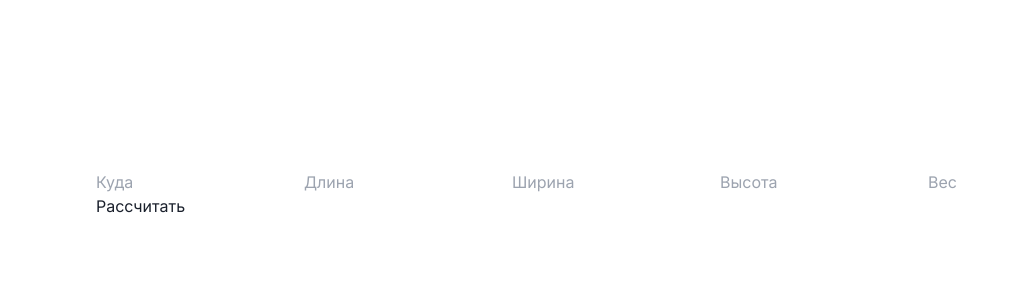
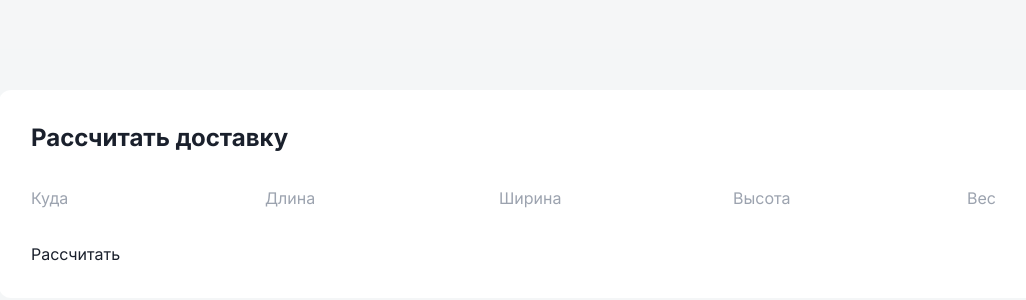
Before and after one commit to Emil307/delivery-calculator-next, a Next.js app: page / in a window 1280 px wide. Shown: the part 206-506 px from the top of the page, without its empty margins (24-1050 px from the left). Built offline with nearby package versions, Linux system fonts and the light colour scheme.

Commit message:
[Chore] styled form container

```diff
--- a/app/page.tsx
+++ b/app/page.tsx
@@ -2,7 +2,7 @@ import { CalcForm } from "@/app/ui/components/CalcForm";
 
 export default function Home() {
   return (
-    <div className="w-screen h-screen flex items-center justify-center">
+    <div className="w-screen h-screen flex items-center justify-center bg-bg">
       <CalcForm />
     </div>
   );
--- a/app/ui/components/CalcForm/CalcForm.tsx
+++ b/app/ui/components/CalcForm/CalcForm.tsx
@@ -19,7 +19,11 @@ export const CalcForm: React.FC = () => {
   };
 
   return (
-    <form onSubmit={handleSubmit(onSubmit)} className="">
+    <form
+      onSubmit={handleSubmit(onSubmit)}
+      className="flex flex-col gap-8 items-start p-8 rounded-xl bg-white"
+    >
+      <h1 className="font-bold text-2xl">Рассчитать доставку</h1>
       <div>
         <input
           {...register("deliveryTo", {
--- a/tailwind.config.ts
+++ b/tailwind.config.ts
@@ -9,8 +9,7 @@ const config: Config = {
   theme: {
     extend: {
       colors: {
-        background: "var(--background)",
-        foreground: "var(--foreground)",
+        bg: "rgba(51, 85, 104, .05)",
       },
     },
   },
```
